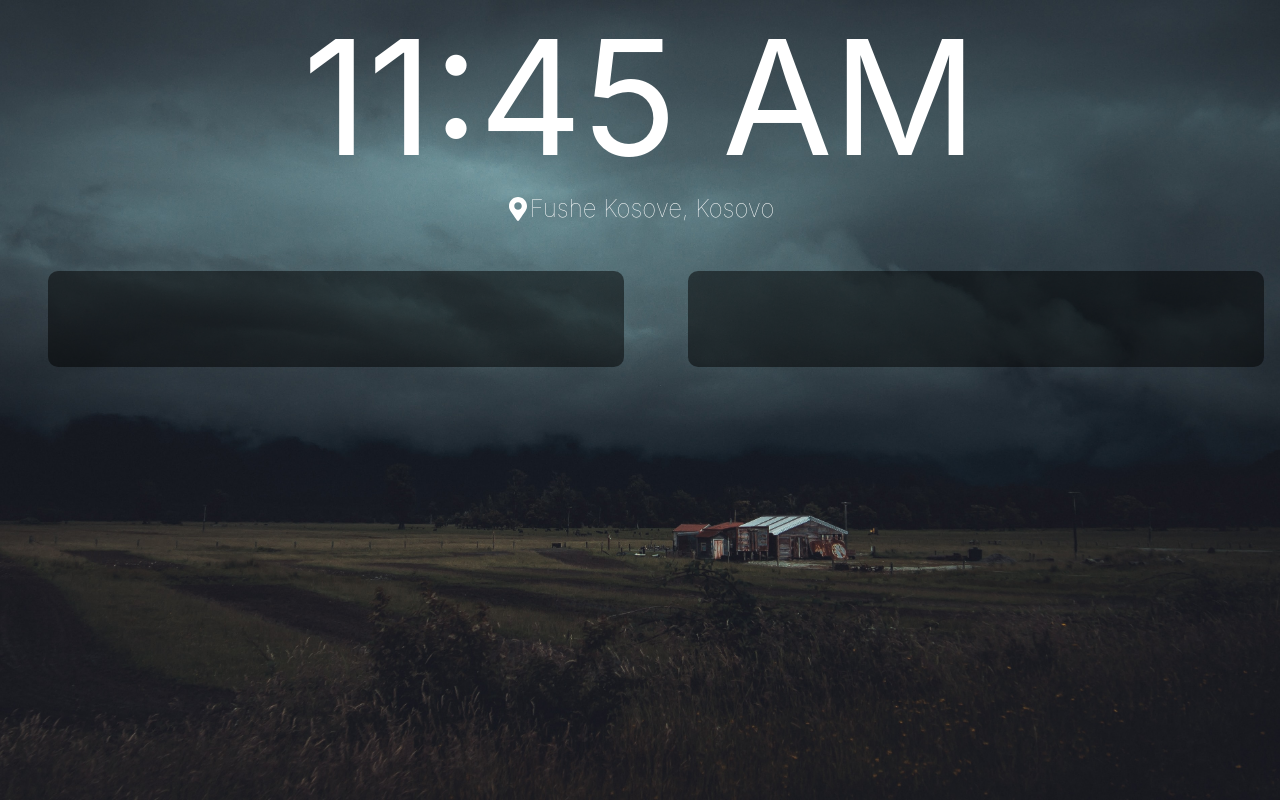
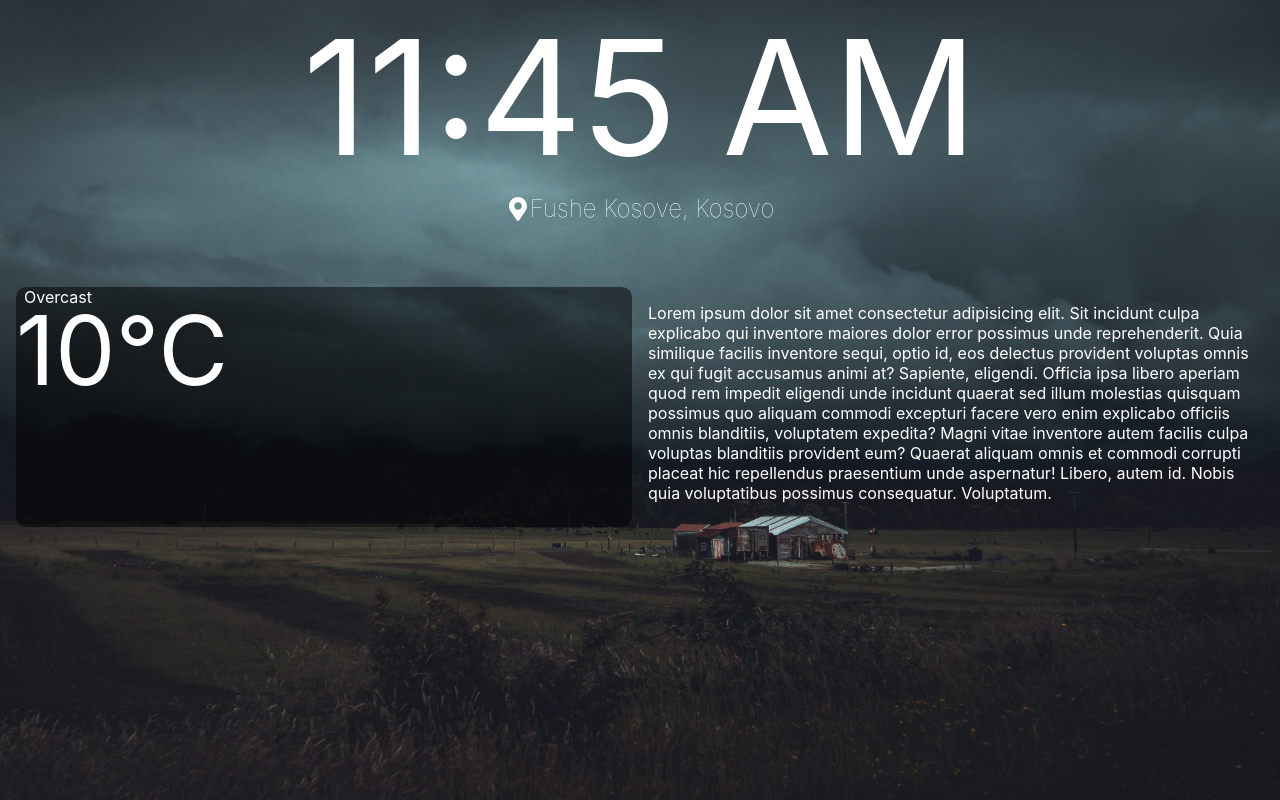
Before and after one commit to downred/Today-browser-dashboard, a React (Create React App) app: page / in a window 1280 px wide. Built offline with nearby package versions, Linux system fonts and the light colour scheme.

Commit message:
add content to weather container

```diff
--- a/src/App.css
+++ b/src/App.css
@@ -24,6 +24,7 @@
   justify-content: center;
   align-items: center;
   display: flex;
+  margin-bottom: 3rem;
 }
 
 span {
@@ -37,8 +38,12 @@ span {
 }
 
 .pg-bottom {
+  min-height: 15rem;
+  margin: 1rem;
+  column-gap: 1rem;
   display: grid;
-  grid-template-columns: 1fr 1fr;
+  justify-content: grid;
+  grid-template-columns: repeat(auto-fit, minmax(400px, 1fr));
 }
 
 @media (max-width: 500px) {
@@ -50,3 +55,9 @@ span {
     padding-left: 5px;
   }
 }
+
+@media (max-width:420px) {
+  .pg-bottom {
+    grid-template-columns: repeat(auto-fit, minmax(200px, 1fr));
+  }
+}
--- a/src/App.js
+++ b/src/App.js
@@ -9,13 +9,15 @@ function App() {
       <div className="time-wrapper">
         <Time />
         <div className="location">
-          <FaMapMarkerAlt/>
+          <FaMapMarkerAlt />
           <span>Fushe Kosove, Kosovo</span>
         </div>
       </div>
       <div className="pg-bottom">
-        <CurrentWeather/>
-        <CurrentWeather/>
+        <CurrentWeather />
+        <div className="test">
+          <p>Lorem ipsum dolor sit amet consectetur adipisicing elit. Sit incidunt culpa explicabo qui inventore maiores dolor error possimus unde reprehenderit. Quia similique facilis inventore sequi, optio id, eos delectus provident voluptas omnis ex qui fugit accusamus animi at? Sapiente, eligendi. Officia ipsa libero aperiam quod rem impedit eligendi unde incidunt quaerat sed illum molestias quisquam possimus quo aliquam commodi excepturi facere vero enim explicabo officiis omnis blanditiis, voluptatem expedita? Magni vitae inventore autem facilis culpa voluptas blanditiis provident eum? Quaerat aliquam omnis et commodi corrupti placeat hic repellendus praesentium unde aspernatur! Libero, autem id. Nobis quia voluptatibus possimus consequatur. Voluptatum.</p>
+        </div>
       </div>
     </div>
   );
--- a/src/components/current-weather.jsx
+++ b/src/components/current-weather.jsx
@@ -1,9 +1,14 @@
-import "./modules/current-weather.css"
+import "./modules/current-weather.css";
 
 const CurrentWeather = () => {
-    return (
-        <div className="box"></div>
-     );
-}
+  return (
+    <div className="box">
+      <div className="weather">
+        <span className="description">Overcast</span>
+        <span className="temp">10°C</span>
+      </div>
+    </div>
+  );
+};
 
 export default CurrentWeather;
--- a/src/components/modules/current-weather.css
+++ b/src/components/modules/current-weather.css
@@ -1,8 +1,21 @@
 .box {
-  width: 90%;
+  min-height: 7rem;
+  display: flex;
   height: 100%;
-  background-color: #000;
+  background-color: rgba(0, 0, 0, .5);
   border-radius: 10px;
-  margin: 3rem;
-  opacity: 0.5;
+  flex-wrap: wrap;
 }
+
+.temp {
+  font-size: 6rem;
+}
+
+.description {
+  padding-left: .5rem;
+}
+
+.weather {
+  display: grid;
+  grid-template-rows: 2% 98%;
+}
```
